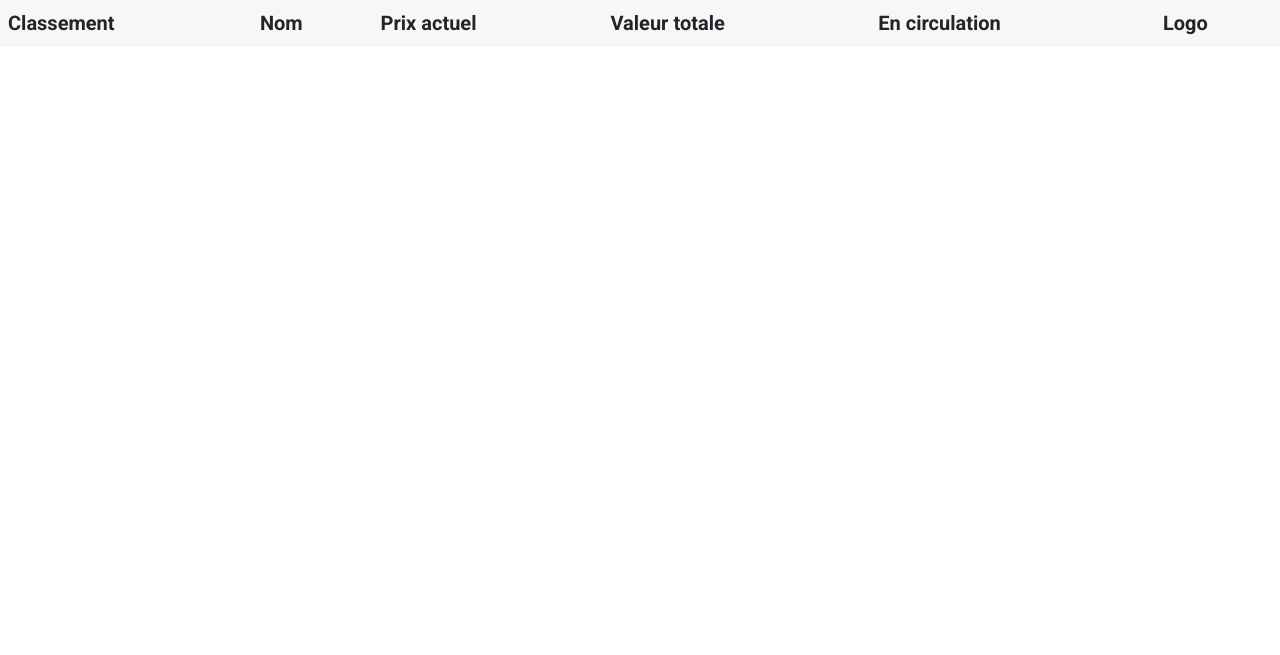
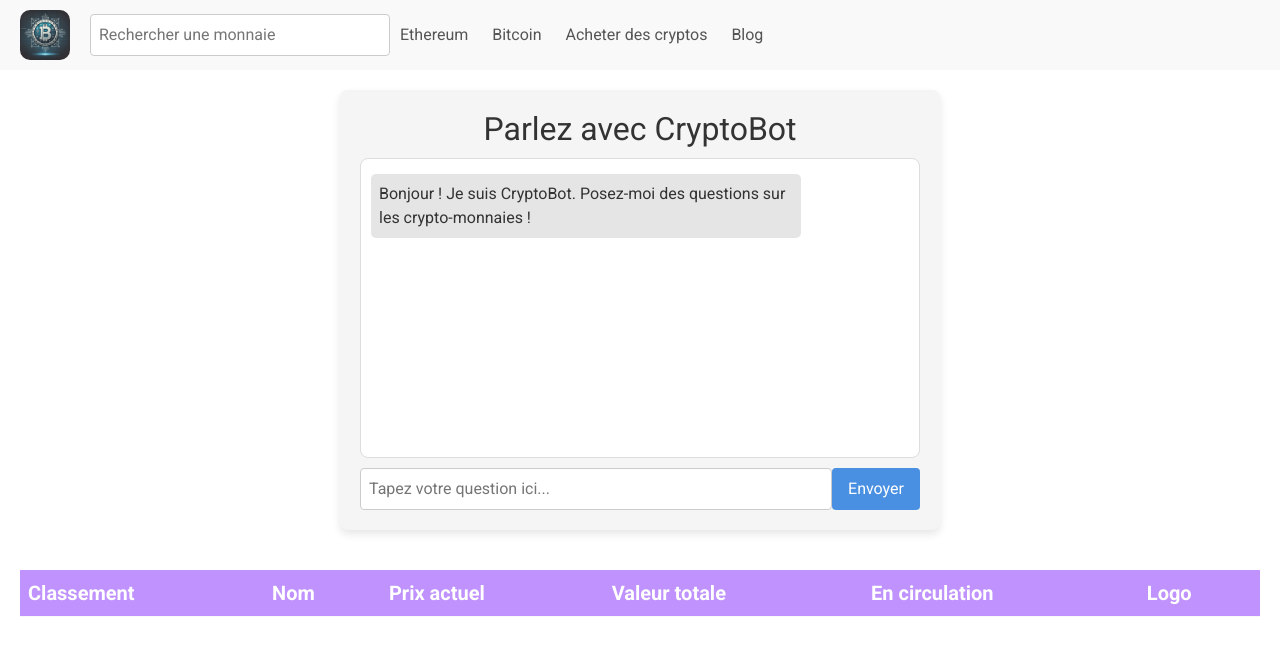
Before and after one commit to Ruuliooo/CryptoInfo, a PHP site: page / in a window 1280 px wide. Shown: the top 655 px of the page. Run offline with PHP 8.4, Linux system fonts and the light colour scheme; lists and menus that the app fills with data are empty.

Commit message:
Create & Update

```diff
--- a/assets/styles/style.css
+++ b/assets/styles/style.css
@@ -1,33 +1,219 @@
+/* Importation des googles fonts */
 @import url("https://fonts.googleapis.com/css2?family=Roboto:wght@400;700&display=swap");
+
+* {
+  margin: 0;
+  padding: 0;
+  box-sizing: border-box;
+}
 
 body {
   font-family: "Roboto", sans-serif;
 }
-table {
-  border-collapse: collapse;
+
+header {
+  background-color: #f9f9f9;
+  padding: 10px 20px;
+  display: flex;
+  justify-content: space-between;
+  align-items: center;
+}
+
+.header-container {
+  display: flex;
+  align-items: center;
   width: 100%;
 }
+
+.logo {
+  font-size: 24px;
+  color: #4a90e2;
+  font-weight: bold;
+}
+
+.search-bar {
+  margin-left: 20px;
+  padding: 8px;
+  border-radius: 4px;
+  border: 1px solid #ccc;
+  flex-grow: 1;
+  max-width: 300px;
+}
+
+nav a {
+  margin: 0 10px;
+  color: #555;
+  text-decoration: none;
+}
+
+.auth-buttons {
+  margin-left: auto;
+}
+
+.login-button, .signup-button {
+  padding: 8px 16px;
+  border: none;
+  border-radius: 4px;
+  cursor: pointer;
+}
+
+.login-button {
+  background-color: #f0f0f0;
+  color: #333;
+  margin-right: 10px;
+}
+
+.signup-button {
+  background-color: #4a90e2;
+  color: #fff;
+}
+
+main {
+  display: flex;
+  padding: 20px;
+}
+
+.intro {
+  flex: 2;
+  padding-right: 20px;
+}
+
+.intro h1 {
+  font-size: 24px;
+  color: #333;
+  margin-bottom: 10px;
+}
+
+.intro p {
+  margin-bottom: 10px;
+  color: #555;
+}
+
+.intro a {
+  color: #4a90e2;
+  text-decoration: none;
+}
+
+.promo-image {
+  flex: 1;
+}
+
+.promo-image img {
+  width: 100%;
+  border-radius: 8px;
+}
+
+.crypto-table {
+  padding: 20px;
+}
+
+table {
+  width: 100%;
+  border-collapse: collapse;
+}
+
 thead {
-  background-color: #f2f2f29b;
+  background-color: #964dfc9b;
   font-size: 20px;
   position: sticky;
   top: 0;
   z-index: 1;
-  backdrop-filter: blur(5px);
+  backdrop-filter: blur(2px);
 }
-th {
+
+th, td {
   padding: 8px;
   text-align: left;
 }
+
+th {
+  color: #fff;
+}
+
+td {
+  color: #333;
+}
+
 img {
   width: 50px;
   height: 50px;
   border-radius: 10px;
 }
-td {
-  padding: 8px;
-  text-align: left;
-}
+
 tr {
   border-bottom: 1px solid #f2f2f2;
 }
+
+table tbody tr:nth-child(even) {
+  background-color: #f9f9f9;
+}
+
+/* CSS pour cryptoBot */
+.crypto-chat {
+  padding: 20px;
+  max-width: 600px;
+  margin: 0 auto;
+  background-color: #f5f5f5;
+  border-radius: 8px;
+  box-shadow: 0 4px 8px rgba(0, 0, 0, 0.1);
+}
+
+.crypto-chat h2 {
+  text-align: center;
+  color: #333;
+  margin-bottom: 10px;
+}
+
+.chatbox {
+  display: flex;
+  flex-direction: column;
+}
+
+.chat-output {
+  height: 300px;
+  overflow-y: auto;
+  padding: 10px;
+  background-color: #fff;
+  border: 1px solid #ddd;
+  border-radius: 8px;
+  margin-bottom: 10px;
+}
+
+.chat-input-container {
+  display: flex;
+}
+
+.chat-input-container input {
+  flex: 1;
+  padding: 8px;
+  border: 1px solid #ccc;
+  border-radius: 4px;
+}
+
+.chat-input-container button {
+  padding: 8px 16px;
+  background-color: #4a90e2;
+  color: #fff;
+  border: none;
+  border-radius: 4px;
+  cursor: pointer;
+}
+
+.chat-output .user-message, .chat-output .bot-message {
+  margin: 5px 0;
+  padding: 8px;
+  border-radius: 5px;
+  max-width: 80%;
+}
+
+.user-message {
+  align-self: flex-end;
+  background-color: #4a90e2;
+  color: #fff;
+}
+
+.bot-message {
+  align-self: flex-start;
+  background-color: #e5e5e5;
+  color: #333;
+}
--- a/index.html
+++ b/index.html
@@ -8,6 +8,35 @@
     <link rel="stylesheet" href="assets/styles/style.css">
 </head>
 <body>
+  <header>
+    <div class="header-container">
+      <img class="fit-picture" src="assets/img/logo_crypto.png" alt="Logo Crypto" />
+      <input type="text" class="search-bar" placeholder="Rechercher une monnaie">
+      <nav>
+        <a href="#">Ethereum</a>
+        <a href="#">Bitcoin</a>
+        <a href="#">Acheter des cryptos</a>
+        <a href="#">Blog</a>
+      </nav>
+    </div>
+  </header>
+  <main>
+    <section class="crypto-chat">
+      <h2>Parlez avec CryptoBot</h2>
+      <div class="chatbox">
+        <div id="chat-output" class="chat-output">
+          <div class="bot-message">
+            Bonjour ! Je suis CryptoBot. Posez-moi des questions sur les crypto-monnaies !
+          </div>
+        </div>
+        <div class="chat-input-container">
+          <input type="text" id="user-input" placeholder="Tapez votre question ici..." />
+          <button onclick="sendMessage()">Envoyer</button>
+        </div>
+      </div>
+    </section>
+  </main>
+  <section class="crypto-table">
     <table>
       <thead>
         <tr>
@@ -21,6 +50,7 @@
         </thead>
       <tbody id="table-body"></tbody>
     </table>
+  </section>
   <script src="assets/scripts/script.js"></script>
 </body>
 </html>
```
Also changed, not shown: assets/img/logo_crypto.png (added). Lines whose indentation alone changed are shown as unchanged.
